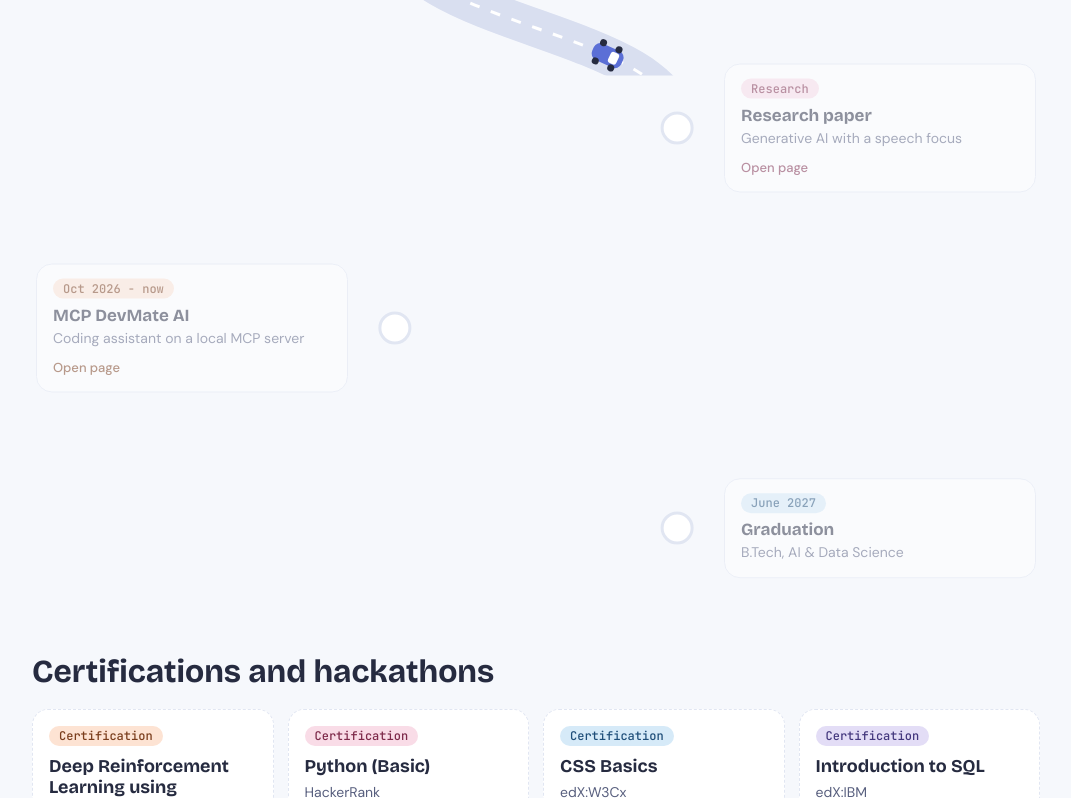
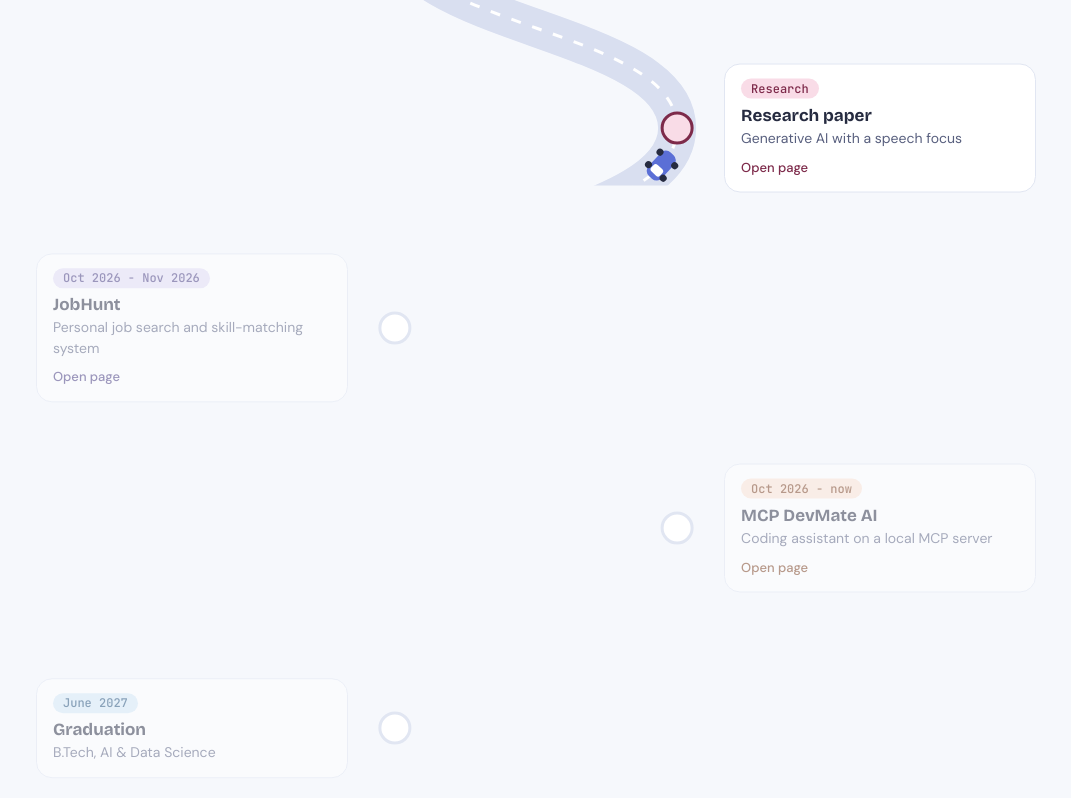
Before and after one commit to anushkaSri-04/Portfolio, a plain HTML site: page index.html in a window 1280 px wide. Shown: the part 1525-2323 px from the top of the page, without its empty margins (104-1175 px from the left). Drawn offline with nearby package versions, Linux system fonts and the light colour scheme.

Commit message:
Update JobHunt project details

```diff
--- a/index.html
+++ b/index.html
@@ -210,6 +210,7 @@ const DATA = {
     { id: "credit-scoring", date: "Project", title: "Credit scoring", sub: "Stacked ensemble on Lending Club loans", tone: "lav", page: true },
     { id: "bluestock", date: "Sept - Oct 2025", title: "SDE intern, Bluestock Fintech", sub: "Python, Django, PostgreSQL", tone: "mint", page: true },
     { id: "research", date: "Research", title: "Research paper", sub: "Generative AI with a speech focus", tone: "rose", page: true },
+    { id: "jobhunt", date: "Oct 2026 - Nov 2026", title: "JobHunt", sub: "Personal job search and skill-matching system", tone: "lav", page: true },
     { id: "mcp-devmate", date: "Oct 2026 - now", title: "MCP DevMate AI", sub: "Coding assistant on a local MCP server", tone: "peach", page: true },
     { id: "graduation", date: "June 2027", title: "Graduation", sub: "B.Tech, AI & Data Science", tone: "sky" }
 ],
@@ -319,7 +320,66 @@ const DATA = {
         { title: "Benchmark", status: "Planned", text: "A set of 50 to 100 questions that measures tool-selection accuracy, execution success, task success, answer correctness and latency." }
       ],
       stack: ["Python", "MCP Python SDK", "FastAPI", "Pydantic", "GitHub REST API", "Pytest", "FAISS / Chroma", "Sentence-Transformers", "Docker", "GitHub Actions"],
-      links: [{label: "Paper Link", url: "https://github.com/anushkaSri-04/DevMate-AI"}]
+      links: [{label: "GitHub", url: "https://github.com/anushkaSri-04/DevMate-AI"}]
+    },
+
+    "jobhunt": {
+      kind: "Project",
+      title: "JobHunt: Personal Job Search & Skill-Matching System",
+      duration: "Oct 2026 - Nov 2026",
+      durationTodo: true,
+      description: "A personal job search automation and skill-matching system designed to simplify the job application process. JobHunt organizes job listings, evaluates opportunities against a candidate's technical skills and identifies skill gaps using rule-based NLP, keyword extraction and regex-based matching. It provides structured job information to support more informed and targeted applications.",
+
+      metrics: [],
+      steps: [
+        {
+          title: "Job Discovery",
+          status: "Built / In progress",
+          text: "A structured workflow for collecting and organizing job opportunities from supported job sources."
+        },
+        {
+          title: "Job Classification",
+          status: "Built / In progress",
+          text: "Processes job descriptions and extracts relevant information such as job titles, required skills and preferred qualifications."
+        },
+        {
+          title: "Skill Extraction",
+          status: "Built",
+          text: "Rule-based NLP and regex identify technical skills and keywords from job descriptions using a YAML-based skill configuration."
+        },
+        {
+          title: "Skill Matching",
+          status: "In progress",
+          text: "Compares extracted job requirements against the candidate's skill profile to identify matching skills and missing skills."
+        },
+        {
+          title: "Job Requirement Analysis",
+          status: "Planned",
+          text: "Separates required skills from nice-to-have skills to provide a clearer understanding of job expectations."
+        },
+        {
+          title: "Job Management",
+          status: "Built / In progress",
+          text: "Uses SQLAlchemy and SQLite to store and manage structured job information."
+        },
+        {
+          title: "Backend and Testing",
+          status: "Built / In progress",
+          text: "Python backend with FastAPI, modular application components and Pytest-based testing."
+        }
+      ],
+      stack: [
+        "Python",
+        "Rule-Based NLP",
+        "Regex",
+        "YAML",
+        "FastAPI",
+        "SQLAlchemy",
+        "SQLite",
+        "Pytest"
+      ],
+
+      links: [{label: "GitHub", url: "https://github.com/anushkaSri-04/JobHunt"}]
     }
   },
 
```
Also changed, not shown: 2 other files.
